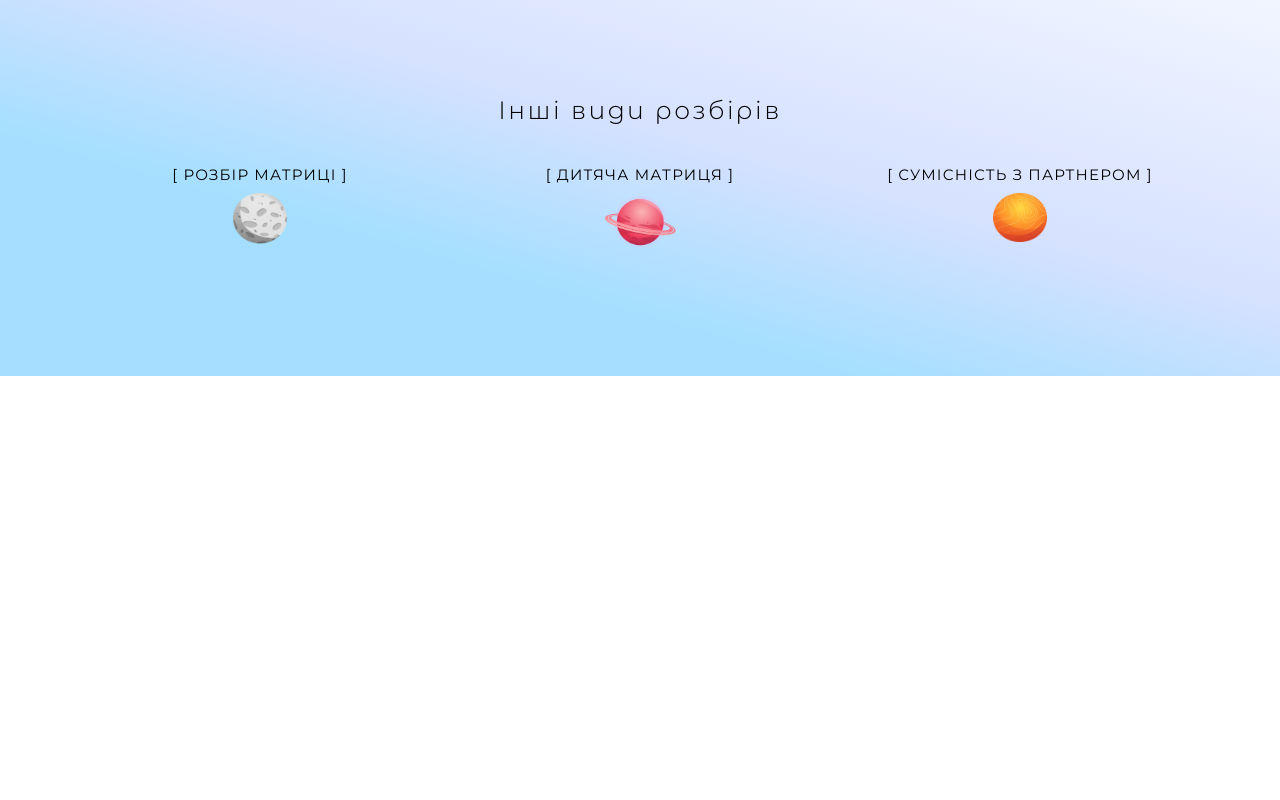
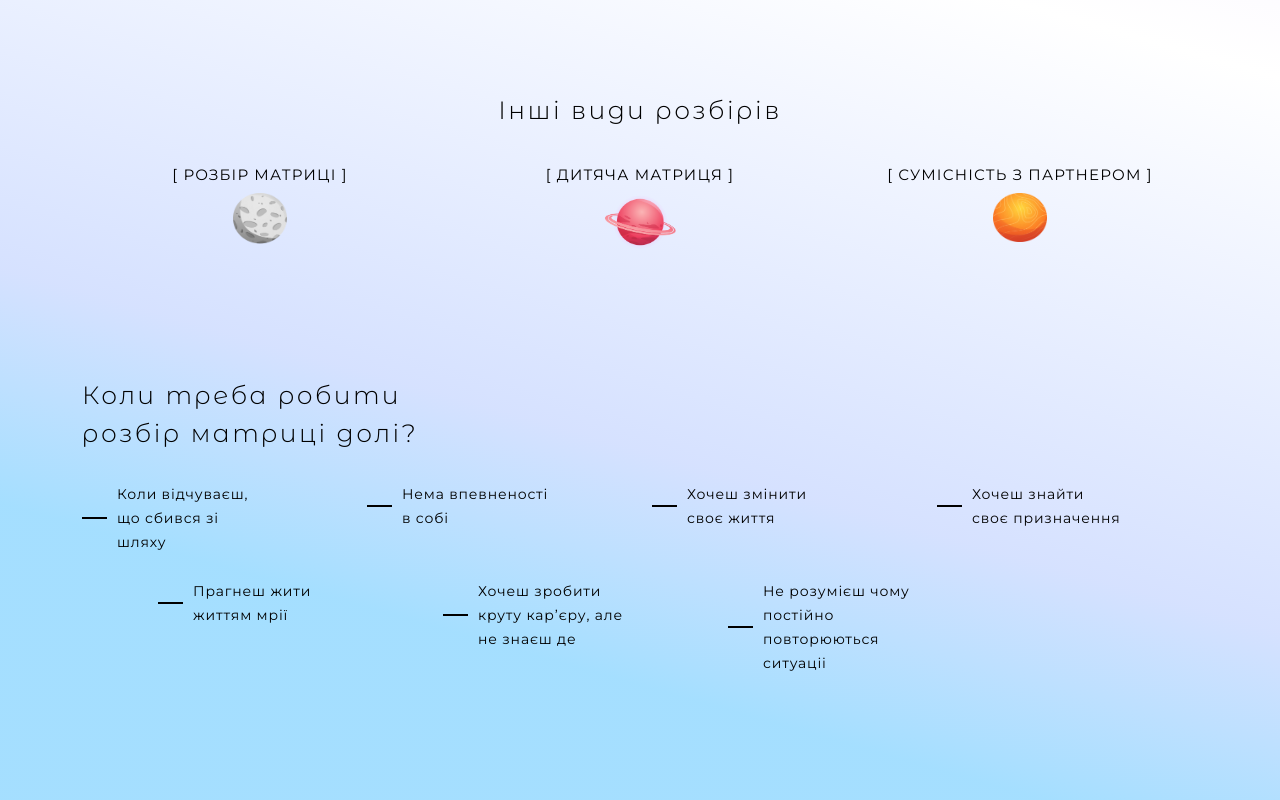
Before and after one commit to kzmch-gif/MK_MATRIX, a plain HTML site: page index.html in a window 1280 px wide. Shown: the part 1168-1968 px from the top of the page. Before the commit the page ends 1544 px from the top, so only its background shows below. Drawn offline with nearby package versions, Linux system fonts and the light colour scheme.

Commit message:
when need matrix block

```diff
--- a/index.html
+++ b/index.html
@@ -143,7 +143,96 @@
                     </div>
                 </div>
             </div>
+            <div class="when-need-matrix">
+                <h1 class="when-need-matrix-h1">Коли треба робити розбір матриці долі?</h1>
+                <div class="when-need-matrix-block">
+                    <div class="row row-top-when-need">
+                        <div class="col-md-3">
+                            <div class=" row-auto-small">
+                                <div class="col-autoo1">
+                                    <div class="line">
+                                    </div>
+                                </div>
+                                <div class="col-autoo">
+                                    <span class="span-colauto-when">Коли відчуваєш, що сбився зі
+                                        шляху</span>
+                                </div>
+                            </div>
+                        </div>
+                        <div class="col-md-3">
+                            <div class=" row-auto-small">
+                                <div class="col-autoo1">
+                                    <div class="line">
+                                    </div>
+                                </div>
+                                <div class="col-autoo">
+                                    <span class="span-colauto-when">Нема впевненості в собі</span>
+                                </div>
+                            </div>
+                        </div>
+                        <div class="col-md-3">
+                            <div class=" row-auto-small">
+                                <div class="col-autoo1">
+                                    <div class="line">
+                                    </div>
+                                </div>
+                                <div class="col-autoo">
+                                    <span class="span-colauto-when">Хочеш змінити своє життя</span>
+                                </div>
+                            </div>
+                        </div>
+                        <div class="col-md-3">
+                            <div class=" row-auto-small">
+                                <div class="col-autoo1">
+                                    <div class="line">
+                                    </div>
+                                </div>
+                                <div class="col-autoo">
+                                    <span class="span-colauto-when">Хочеш знайти своє призначення</span>
+                                </div>
+                            </div>
+                        </div>
+                    </div>
 
+                    <div class="row row-bottom-when-need">
+                        <div class="col-md-3">
+                            <div class=" row-auto-small row-auto-small-reverse">
+                                <div class="col-autoo1">
+                                    <div class="line">
+                                    </div>
+                                </div>
+                                <div class="col-autoo">
+                                    <span class="span-colauto-when">Прагнеш жити життям мрії</span>
+                                </div>
+                            </div>
+                        </div>
+                        <div class="col-md-3">
+                            <div class=" row-auto-small  row-auto-small-reverse">
+                                <div class="col-autoo1">
+                                    <div class="line">
+                                    </div>
+                                </div>
+                                <div class="col-autoo">
+                                    <span class="span-colauto-when">Хочеш зробити круту карʼєру, але не знаєш де</span>
+                                </div>
+                            </div>
+                        </div>
+                        <div class="col-md-3">
+                            <div class=" row-auto-small  row-auto-small-reverse">
+                                <div class="col-autoo1">
+                                    <div class="line">
+                                    </div>
+                                </div>
+                                <div class="col-autoo">
+                                    <span class="span-colauto-when">Не розумієш чому постійно повторюються
+                                        ситуаціі</span>
+                                </div>
+                            </div>
+                        </div>
+
+                    </div>
+                </div>
+            </div>
         </div>
 
     </main>
--- a/style.css
+++ b/style.css
@@ -245,3 +245,60 @@ body {
 .alltypes-matrix {
     margin-bottom: 125px;
 }
+
+.line {
+    border: 0.5px solid #000000;
+    width: 25px;
+}
+
+.span-colauto-when {
+    font-family: 'Montserrat';
+    font-style: normal;
+    font-weight: 400;
+    font-size: 14px;
+    line-height: 10px !important;
+    letter-spacing: 0.06em;
+
+    color: #000000;
+    width: 150px;
+}
+
+.when-need-matrix {
+    margin-bottom: 125px;
+}
+
+.row-auto-small {
+    align-items: center;
+    display: flex;
+}
+
+.col-autoo {
+    flex: 0 0 auto;
+    width: 150px;
+}
+
+.col-autoo1 {
+    flex: 0 0 auto;
+    width: auto;
+    margin-right: 10px;
+}
+
+.when-need-matrix-h1 {
+    font-family: 'Montserrat Alternates';
+    font-style: normal;
+    font-weight: 300;
+    font-size: 25px;
+    line-height: 38px;
+    letter-spacing: 0.1em;
+    width: 350px;
+    color: #000000;
+    margin-bottom: 30px;
+}
+
+.row-auto-small-reverse {
+    justify-content: flex-end;
+}
+
+.row-bottom-when-need {
+    margin-top: 25px !important;
+}
```
